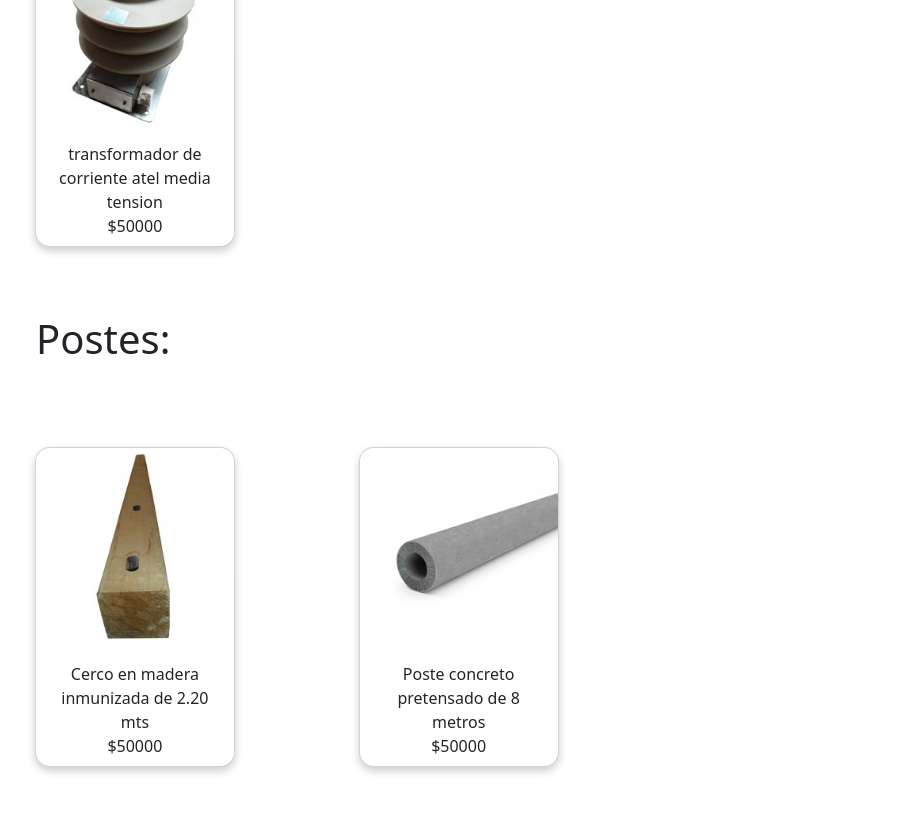
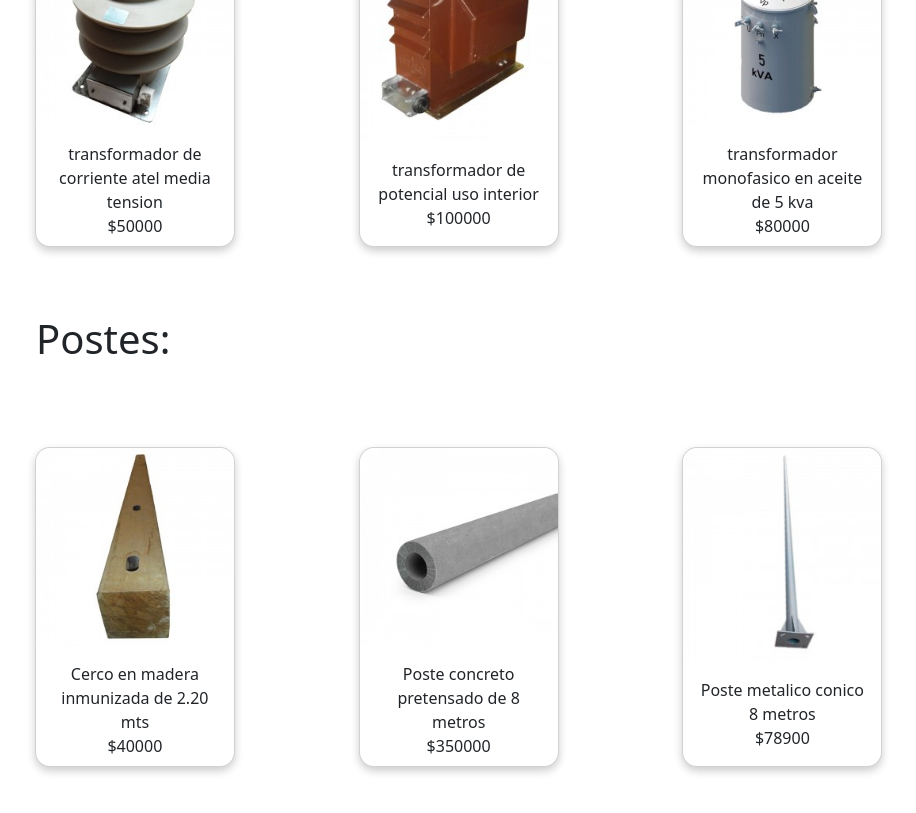
Before and after one commit to Hamilcer/patrones, a React (Vite) app in the folder frontend/: page / in a window 1280 px wide. Shown: the part 1140-1953 px from the top of the page, without its empty margins (12-928 px from the left). Built offline with nearby package versions, Linux system fonts and the light colour scheme; no server answers.

Commit message:
Se agregó productos y servicios

```diff
--- a/frontend/src/Patrones/MetodoFabrica/ProductoPostes.tsx
+++ b/frontend/src/Patrones/MetodoFabrica/ProductoPostes.tsx
@@ -7,8 +7,9 @@ import Producto from "./Producto";
 class ProductoPostes extends Producto {
   render(): JSX.Element {
     const productos = [
-      { id: 1, img: "/Productos/Postes/cerco-en-madera-inmunizada-de-2-20-mts.jpg", text: "Cerco en madera inmunizada de 2.20 mts", price: 50000 },
-      { id: 2, img: "/Productos/Postes/poste-de-concreto-pretensado-de-8-metros-510-kg.jpg", text: "Poste concreto pretensado de 8 metros", price: 50000 },
+      { id: 1, img: "/Productos/Postes/cerco-en-madera-inmunizada-de-2-20-mts.jpg", text: "Cerco en madera inmunizada de 2.20 mts", price: 40000 },
+      { id: 2, img: "/Productos/Postes/poste-de-concreto-pretensado-de-8-metros-510-kg.jpg", text: "Poste concreto pretensado de 8 metros", price: 350000 },
+      { id: 3, img: "/Productos/Postes/poste-metalico-conico-8-metros-para-alumbrado-publico.jpg", text: "Poste metalico conico 8 metros", price: 78900 },
     ];
 
     const { handleShow, setEstampable, setEstampadoElegido } = useGeneral();
--- a/frontend/src/Patrones/MetodoFabrica/ProductoTransformadores.tsx
+++ b/frontend/src/Patrones/MetodoFabrica/ProductoTransformadores.tsx
@@ -8,6 +8,8 @@ class ProductoTransformadores extends Producto {
   render(): JSX.Element {
     const productos = [
       { id: 1, img: "/Productos/Transformadores/transformador-de-corriente-atel-media-tension-ext-20-40-5-amp-175kv.jpg", text: "transformador de corriente atel media tension", price: 50000 },
+      { id: 2, img: "/Productos/Transformadores/transformador-de-potencial-uso-interior-34500-120v-clase-0-5-modelo-tti36-2.jpg", text: "transformador de potencial uso interior", price: 100000 },
+      { id: 3, img: "/Productos/Transformadores/transformador-monofasico-en-aceite-de-5-kva-13200-v-120-240-v-magnetron.jpg", text: "transformador monofasico en aceite de 5 kva", price: 80000 },
     ];
 
     const { handleShow, setEstampable, setEstampadoElegido } = useGeneral();
```
Also changed, not shown: frontend/public/Servicios/file-1738780419880.jpeg (added).
